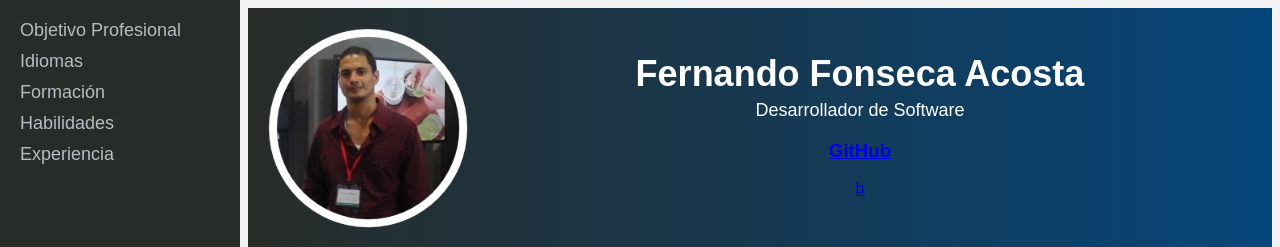
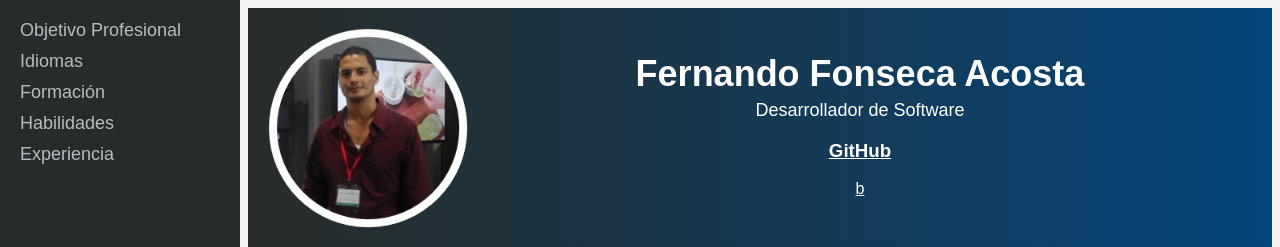
Before and after one commit to fer880220/cv, a plain HTML site: page index.html in a window 1280 px wide. Shown: the top 247 px of the page. Drawn offline with Linux system fonts and the light colour scheme.

Commit message:
Update index.html

```diff
--- a/index.html
+++ b/index.html
@@ -17,7 +17,7 @@
         <div class="textHeader">
             <h1>Fernando Fonseca Acosta</h1>
             <p>Desarrollador de Software</p>
-            <p><a href="https://github.com/fer880220"><h3>GitHub</h3>b</a></p>
+            <p><a style="color: white;" href="https://github.com/fer880220"><h3>GitHub</h3>b</a></p>
         </div>
 
         </header>
```
